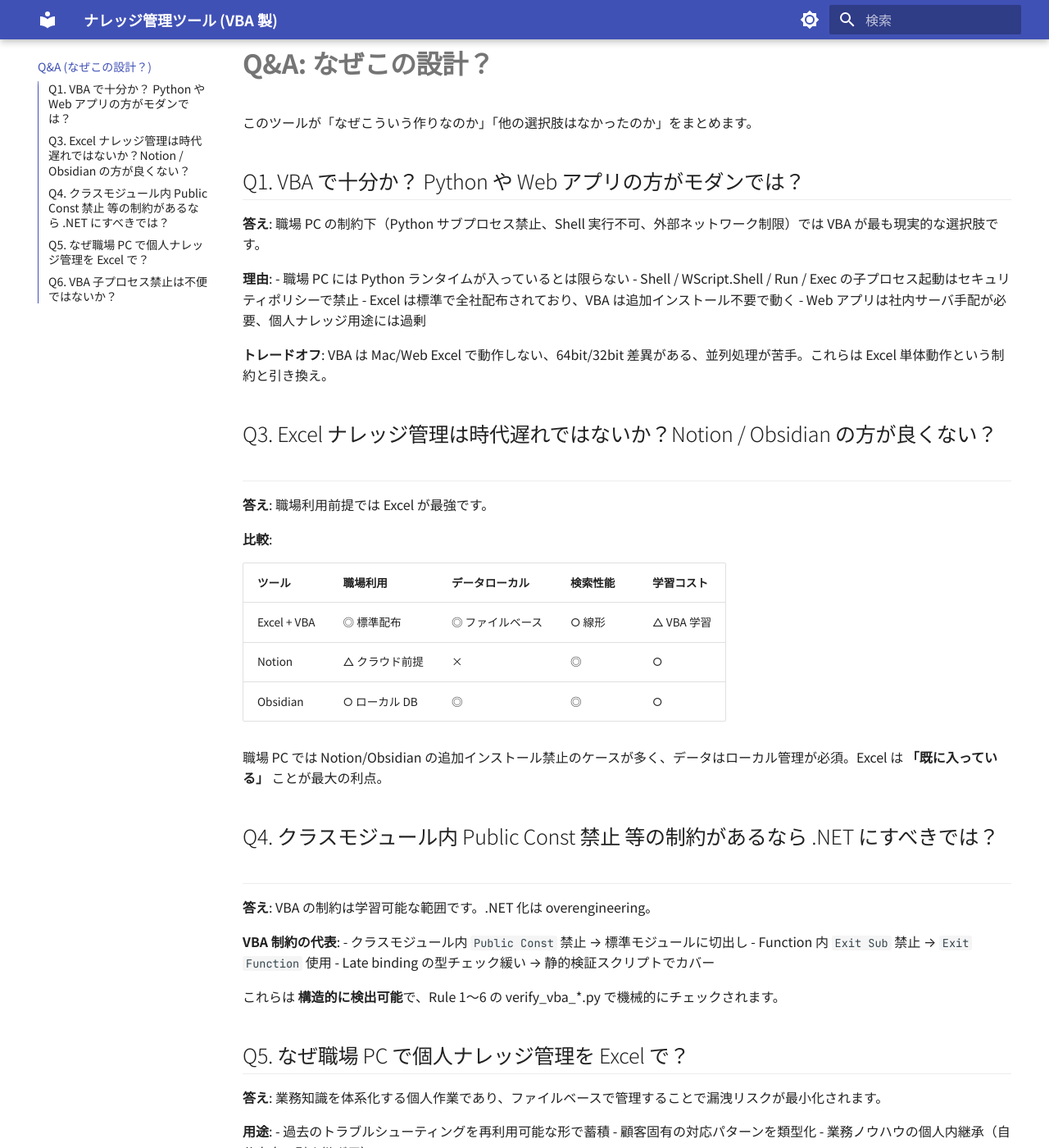
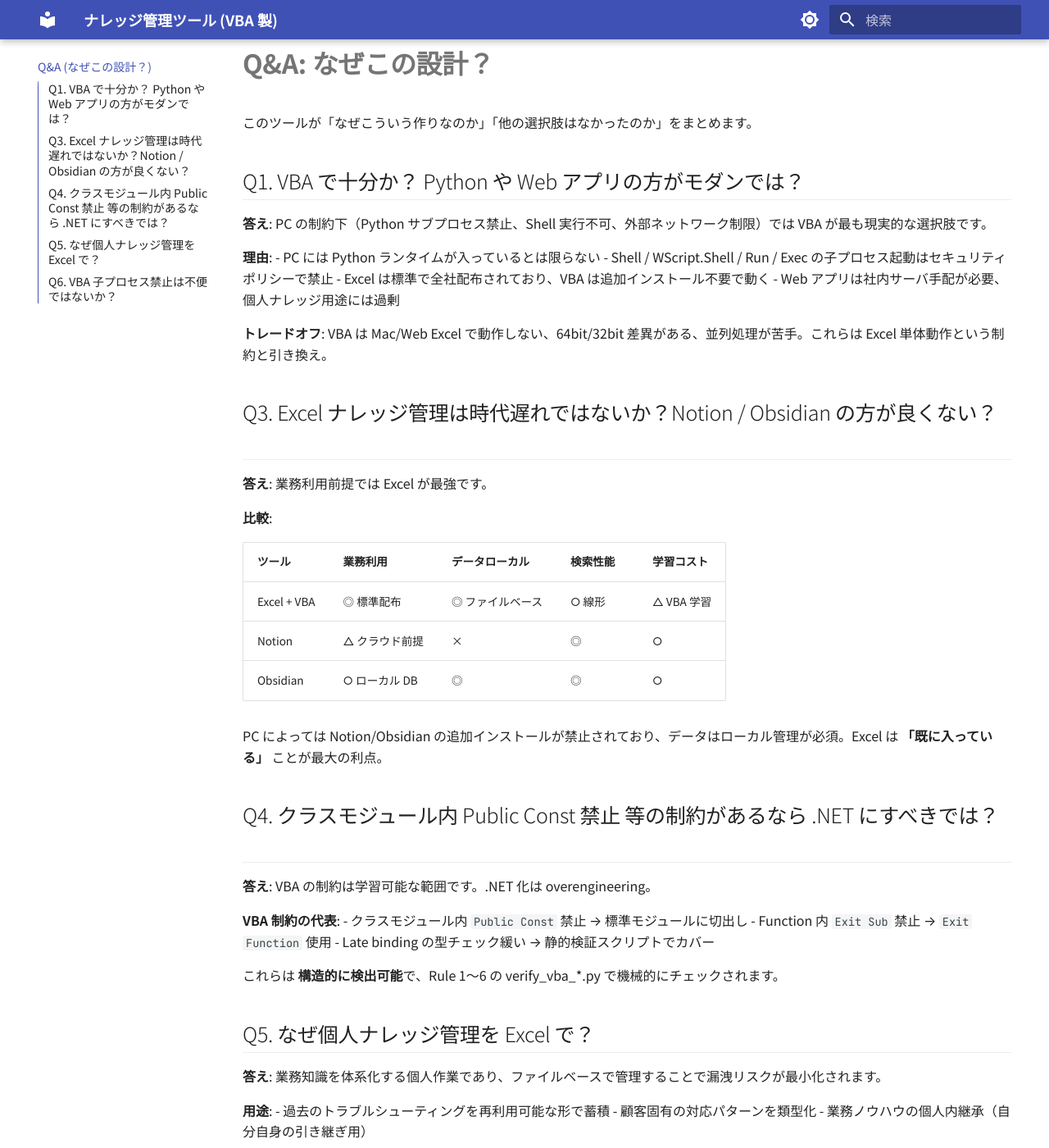
Before and after one commit to ai-crafted-portfolio/knowledgevba, an MkDocs documentation site: the page built from docs/qa.md, in a window 1280 px wide and 1400 px high, scrolled down 216 px. Shown: the whole window at 82% size. Built offline with MkDocs 1.6.1 and Material for MkDocs 9.7.7, drawn with Linux system fonts in a browser that asks for light colours; some of the changed text lies outside the part shown.

Commit message:
docs: replace internal terms (職場 PC/社内/職場利用) with neutral wording (Phase B)

```diff
--- a/docs/qa.md
+++ b/docs/qa.md
@@ -9,10 +9,10 @@
 
 ## Q1. VBA で十分か？ Python や Web アプリの方がモダンでは？
 
-**答え**: 職場 PC の制約下（Python サブプロセス禁止、Shell 実行不可、外部ネットワーク制限）では VBA が最も現実的な選択肢です。
+**答え**: PC の制約下（Python サブプロセス禁止、Shell 実行不可、外部ネットワーク制限）では VBA が最も現実的な選択肢です。
 
 **理由**:
-- 職場 PC には Python ランタイムが入っているとは限らない
+- PC には Python ランタイムが入っているとは限らない
 - Shell / WScript.Shell / Run / Exec の子プロセス起動はセキュリティポリシーで禁止
 - Excel は標準で全社配布されており、VBA は追加インストール不要で動く
 - Web アプリは社内サーバ手配が必要、個人ナレッジ用途には過剰
@@ -21,17 +21,17 @@
 
 ## Q3. Excel ナレッジ管理は時代遅れではないか？Notion / Obsidian の方が良くない？
 
-**答え**: 職場利用前提では Excel が最強です。
+**答え**: 業務利用前提では Excel が最強です。
 
 **比較**:
 
-| ツール | 職場利用 | データローカル | 検索性能 | 学習コスト |
+| ツール | 業務利用 | データローカル | 検索性能 | 学習コスト |
 |---|---|---|---|---|
 | Excel + VBA | ◎ 標準配布 | ◎ ファイルベース | ○ 線形 | △ VBA 学習 |
 | Notion | △ クラウド前提 | × | ◎ | ○ |
 | Obsidian | ○ ローカル DB | ◎ | ◎ | ○ |
 
-職場 PC では Notion/Obsidian の追加インストール禁止のケースが多く、データはローカル管理が必須。Excel は **「既に入っている」** ことが最大の利点。
+PC によっては Notion/Obsidian の追加インストールが禁止されており、データはローカル管理が必須。Excel は **「既に入っている」** ことが最大の利点。
 
 ## Q4. クラスモジュール内 Public Const 禁止 等の制約があるなら .NET にすべきでは？
 
@@ -44,7 +44,7 @@
 
 これらは **構造的に検出可能**で、Rule 1〜6 の verify_vba_*.py で機械的にチェックされます。
 
-## Q5. なぜ職場 PC で個人ナレッジ管理を Excel で？
+## Q5. なぜ個人ナレッジ管理を Excel で？
 
 **答え**: 業務知識を体系化する個人作業であり、ファイルベースで管理することで漏洩リスクが最小化されます。
 
@@ -53,7 +53,7 @@
 - 顧客固有の対応パターンを類型化
 - 業務ノウハウの個人内継承（自分自身の引き継ぎ用）
 
-クラウド SaaS では機密情報漏洩リスクがあり、職場ポリシー的にも実用的でも Excel ファイルベースが最適解。
+クラウド SaaS では機密情報漏洩リスクがあり、実用面でも Excel ファイルベースが最適解。
 
 ## Q6. VBA 子プロセス禁止は不便ではないか？
 
@@ -65,7 +65,7 @@
 - WSL / PowerShell 起動 → 不要（VBA 単体で動作）
 
 **代替手段**:
-- Web スクレイピング → 不要（職場利用なので外部 Web は使わない）
+- Web スクレイピング → 不要（外部 Web は使わない）
 - 大規模計算 → Excel ワークシート関数で対応
 - ファイル I/O → ADODB / FileSystemObject で対応
 
```
Also changed, not shown: docs/index.md (+3 -3 lines).
